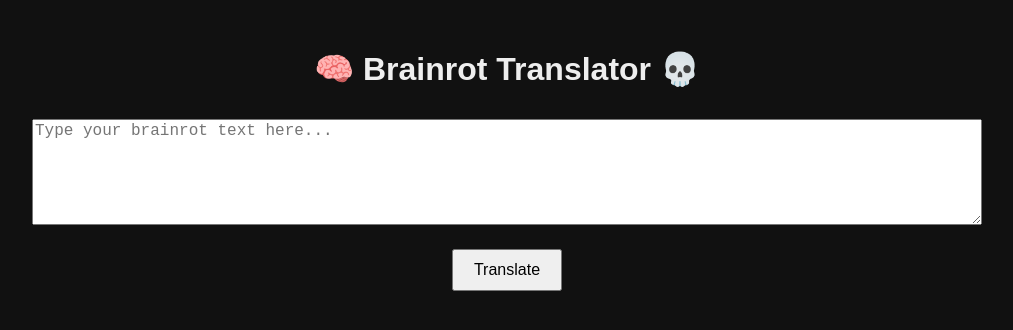
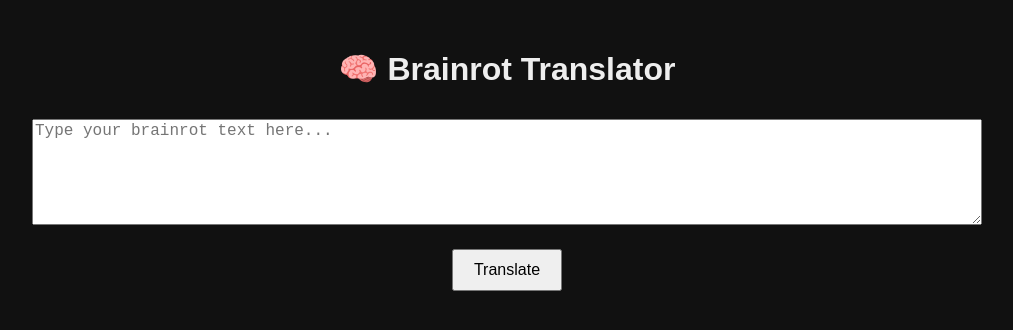
Before and after one commit to Astitva23/brainrot-translator, a website: page website/public/index.html in a window 1280 px wide. Shown: the whole page, without its empty margins (133-1146 px from the left). Drawn offline with Linux system fonts and the light colour scheme.

Commit message:
Update index.html
dew

```diff
--- a/website/public/index.html
+++ b/website/public/index.html
@@ -12,7 +12,7 @@
   </style>
 </head>
 <body>
-  <h1>🧠 Brainrot Translator 💀</h1>
+  <h1>🧠 Brainrot Translator </h1>
 
   <textarea id="input" placeholder="Type your brainrot text here..."></textarea><br>
   <button id="translateBtn">Translate</button>
```
